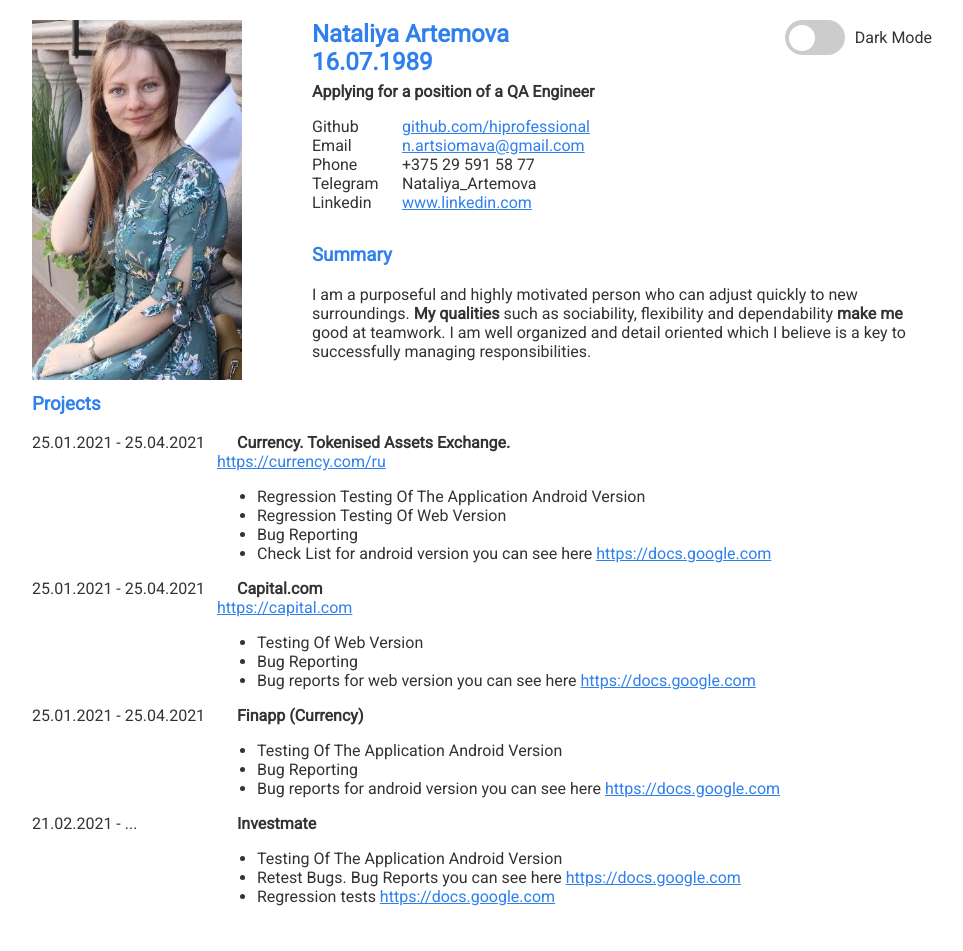
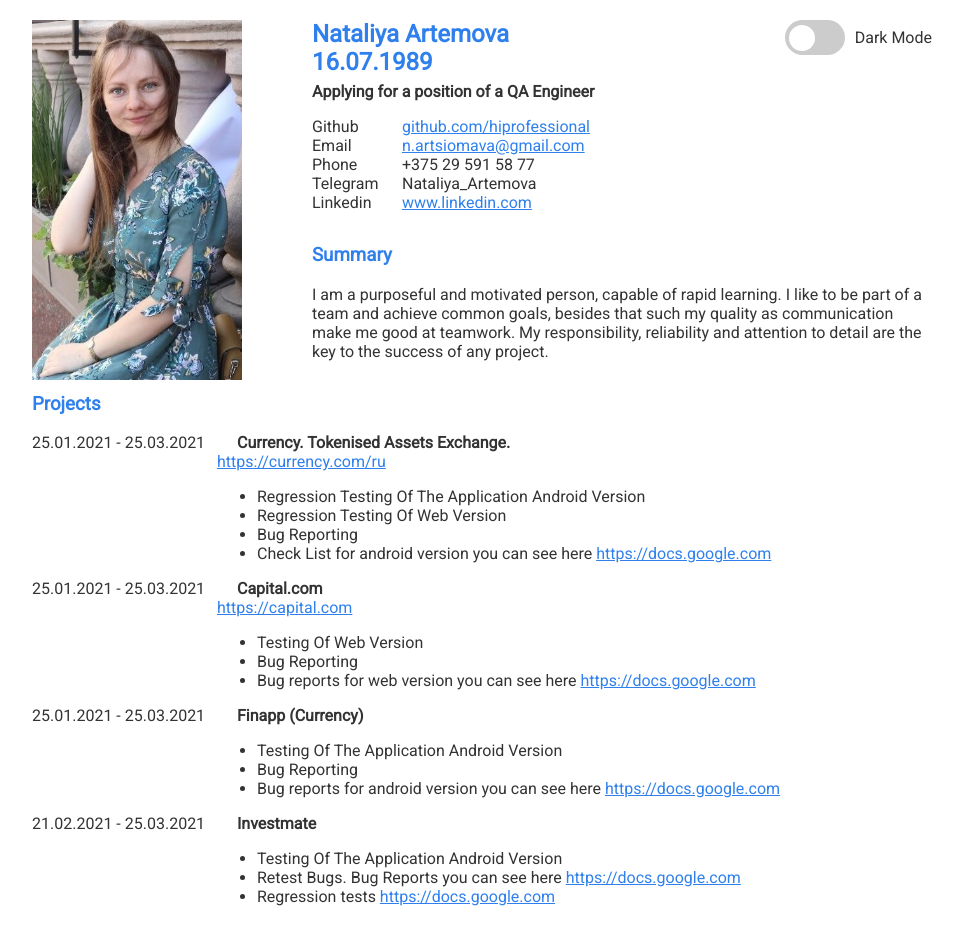
Before and after one commit to nataliya-artemova/CV.html, a plain HTML site: page index.html in a window 1280 px wide. Shown: the top 951 px of the page, without its empty margins (158-1121 px from the left). Drawn offline with Linux system fonts and the light colour scheme.

Commit message:
Update index.html
add new dates

```diff
--- a/index.html
+++ b/index.html
@@ -69,10 +69,7 @@
 
 	  <h3>Summary</h3>
 	  <div class="description">
-        I am a purposeful and highly motivated person who can adjust quickly
-		to new surroundings. <b> My qualities </b> such as sociability, flexibility
-		and dependability <b>make me</b> good at teamwork. I am well organized and
-		detail oriented which I believe is a key to successfully managing responsibilities.
+        I am a purposeful and motivated person, capable of rapid learning. I like to be part of a team and achieve common goals,  besides that such my quality as communication make me good at teamwork. My responsibility, reliability and attention to detail are the key to the success of any project.
       </div>
     </section>
 
@@ -80,7 +77,7 @@
 <section>
       <h3>Projects</h3>
              <div class="experience">
-        <div class="experience__date">25.01.2021 - 25.04.2021</div>
+        <div class="experience__date">25.01.2021 - 25.03.2021</div>
         <div class="experience__description">
 		 <div class="experience__name">Currency. Tokenised Assets Exchange.</div>
           <div class="experience__company">  <a href="https://currency.com/ru">https://currency.com/ru</a></div>
@@ -96,7 +93,7 @@
       </div>
       <div class="experience">
         <div class="experience__date">
-          25.01.2021 - 25.04.2021
+          25.01.2021 - 25.03.2021
         </div>
 
         <div class="experience__description">
@@ -114,7 +111,7 @@
       </div>
 	  <div class="experience">
         <div class="experience__date">
-          25.01.2021 - 25.04.2021
+          25.01.2021 - 25.03.2021
         </div>
 
         <div class="experience__description">
@@ -132,7 +129,7 @@
       </div>
 	<div class="experience">
         <div class="experience__date">
-          21.02.2021 - ...
+          21.02.2021 - 25.03.2021
         </div>
 
         <div class="experience__description">
```
